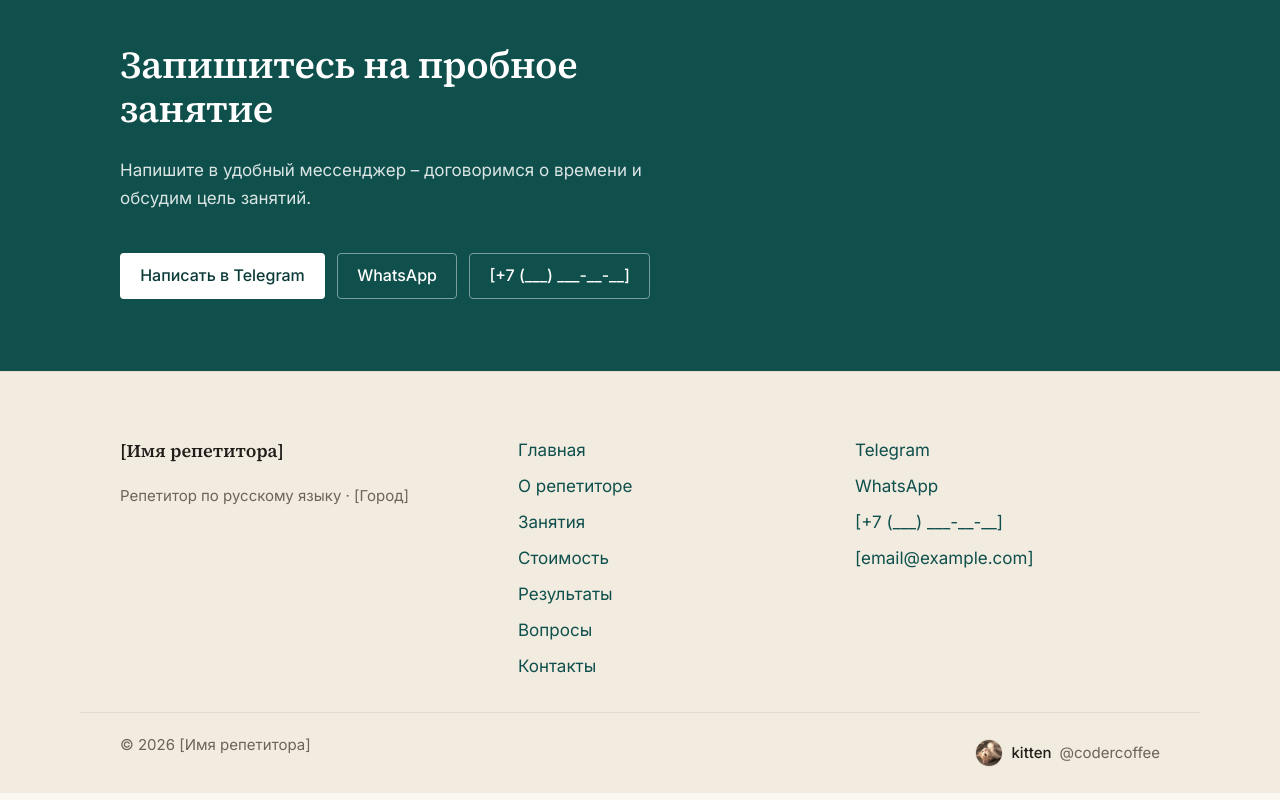
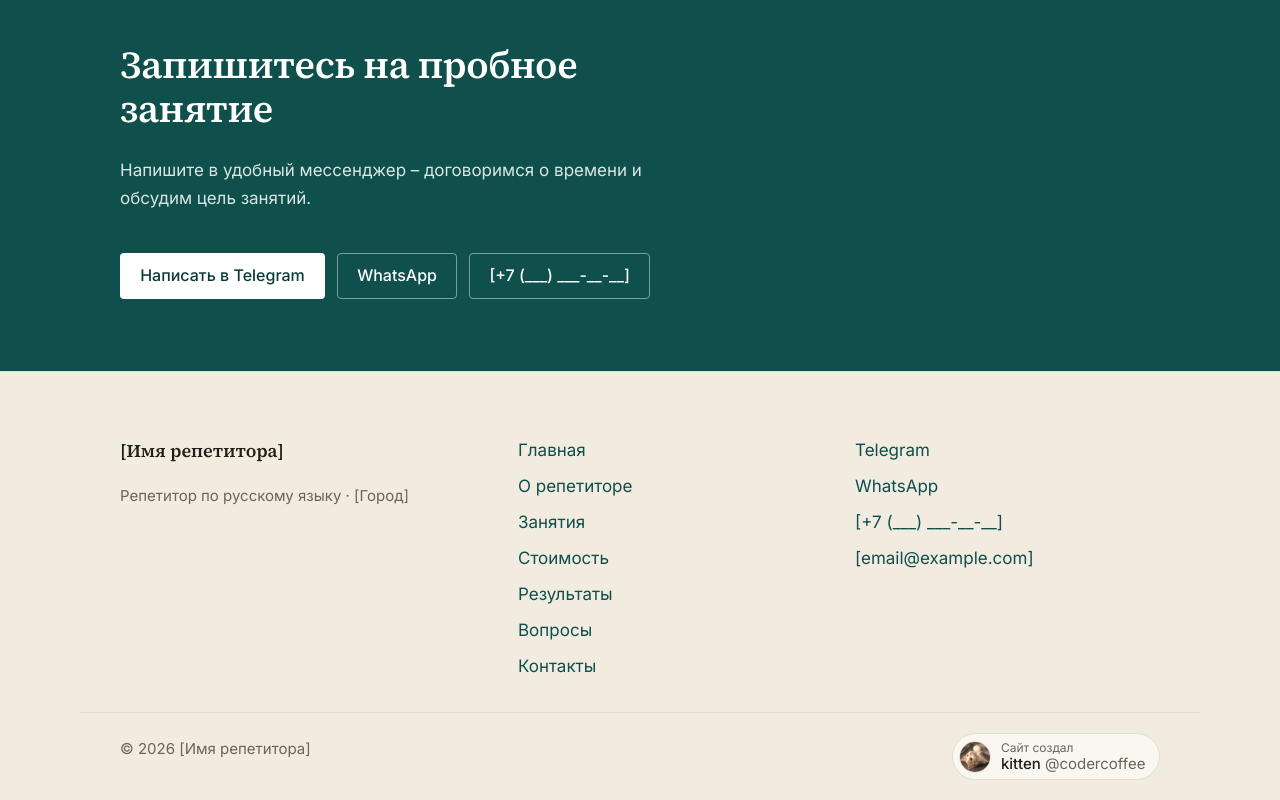
Before and after one commit to coderrrcoffee/site, a React (Vite) app: page / in a window 1280 px wide. Shown: the part 5052-5852 px from the top of the page. Built offline with nearby package versions, Linux system fonts and the light colour scheme.

Commit message:
Подпись в подвале: явно указано, что сайт создан автором, а не преподавателем

```diff
--- a/src/components/layout/Footer.css
+++ b/src/components/layout/Footer.css
@@ -63,25 +63,48 @@
 .credit {
   display: inline-flex;
   align-items: center;
-  gap: 0.5rem;
-  font-size: var(--fs-small);
-  color: var(--muted);
+  gap: 0.6rem;
+  padding: 0.35rem 0.85rem 0.35rem 0.4rem;
+  border: 1px solid var(--border);
+  border-radius: 999px;
+  background: var(--bg);
+  transition:
+    border-color 0.2s ease,
+    background-color 0.2s ease;
 }
 
 .credit:hover {
-  color: var(--ink);
+  border-color: var(--accent);
+  background: var(--accent-soft);
   text-decoration: none;
 }
 
 .credit__avatar {
-  width: 28px;
-  height: 28px;
+  width: 32px;
+  height: 32px;
   border-radius: 50%;
   object-fit: cover;
   border: 1px solid var(--border);
 }
 
+.credit__text {
+  display: flex;
+  flex-direction: column;
+  line-height: 1.25;
+}
+
+.credit__label {
+  font-size: 0.75rem;
+  color: var(--muted);
+}
+
 .credit__name {
+  font-size: var(--fs-small);
   color: var(--ink);
   font-weight: 500;
 }
+
+.credit__handle {
+  color: var(--muted);
+  font-weight: 400;
+}
--- a/src/components/layout/Footer.jsx
+++ b/src/components/layout/Footer.jsx
@@ -53,17 +53,22 @@ export default function Footer() {
           href="https://t.me/codercoffee"
           target="_blank"
           rel="noopener noreferrer"
+          title="Сайт создал kitten · @codercoffee"
         >
           <img
             className="credit__avatar"
             src={avatar}
             alt=""
-            width="28"
-            height="28"
+            width="32"
+            height="32"
             loading="lazy"
           />
-          <span className="credit__name">kitten</span>
-          <span className="credit__handle">@codercoffee</span>
+          <span className="credit__text">
+            <span className="credit__label">Сайт создал</span>
+            <span className="credit__name">
+              kitten <span className="credit__handle">@codercoffee</span>
+            </span>
+          </span>
         </a>
       </div>
     </footer>
```
